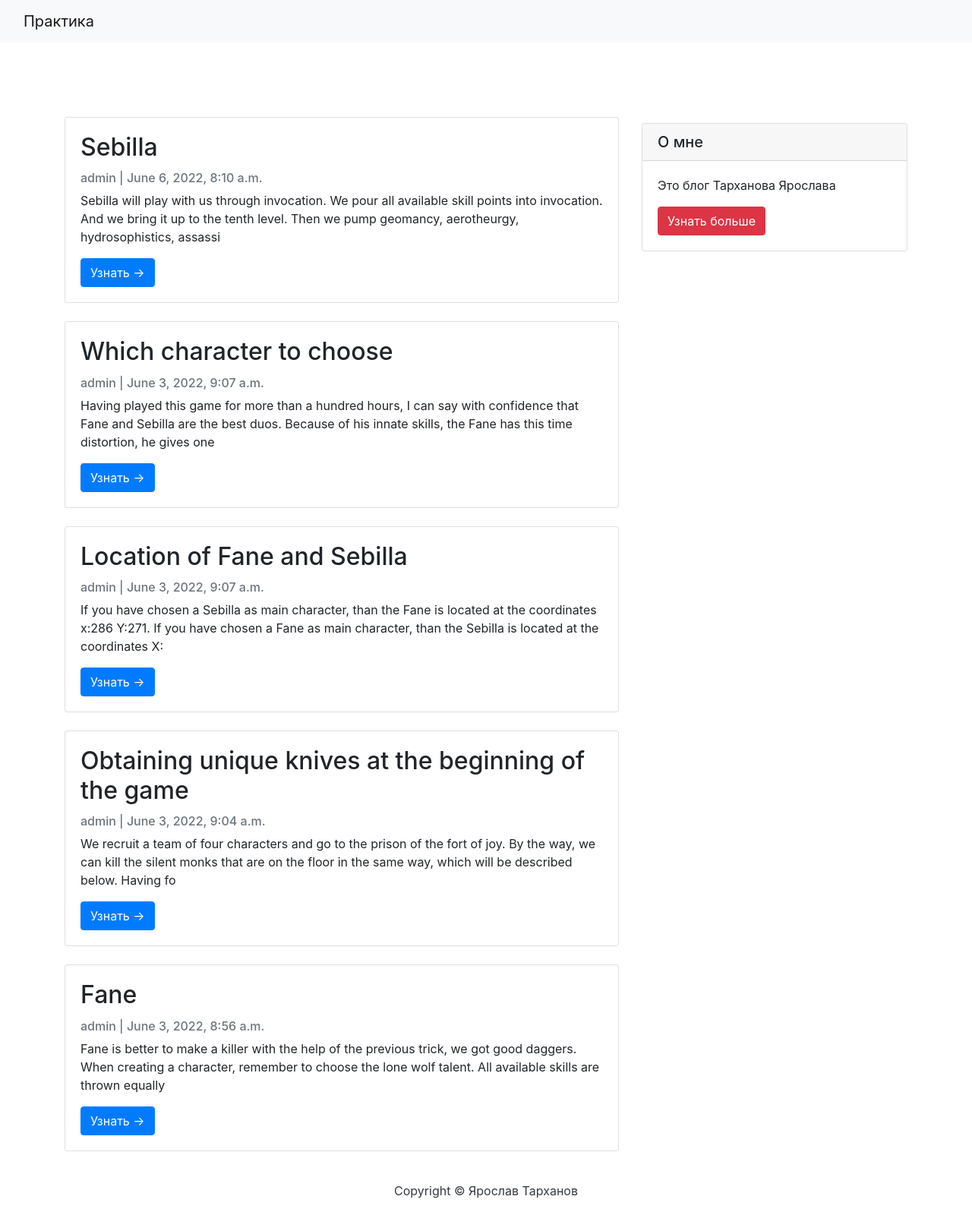
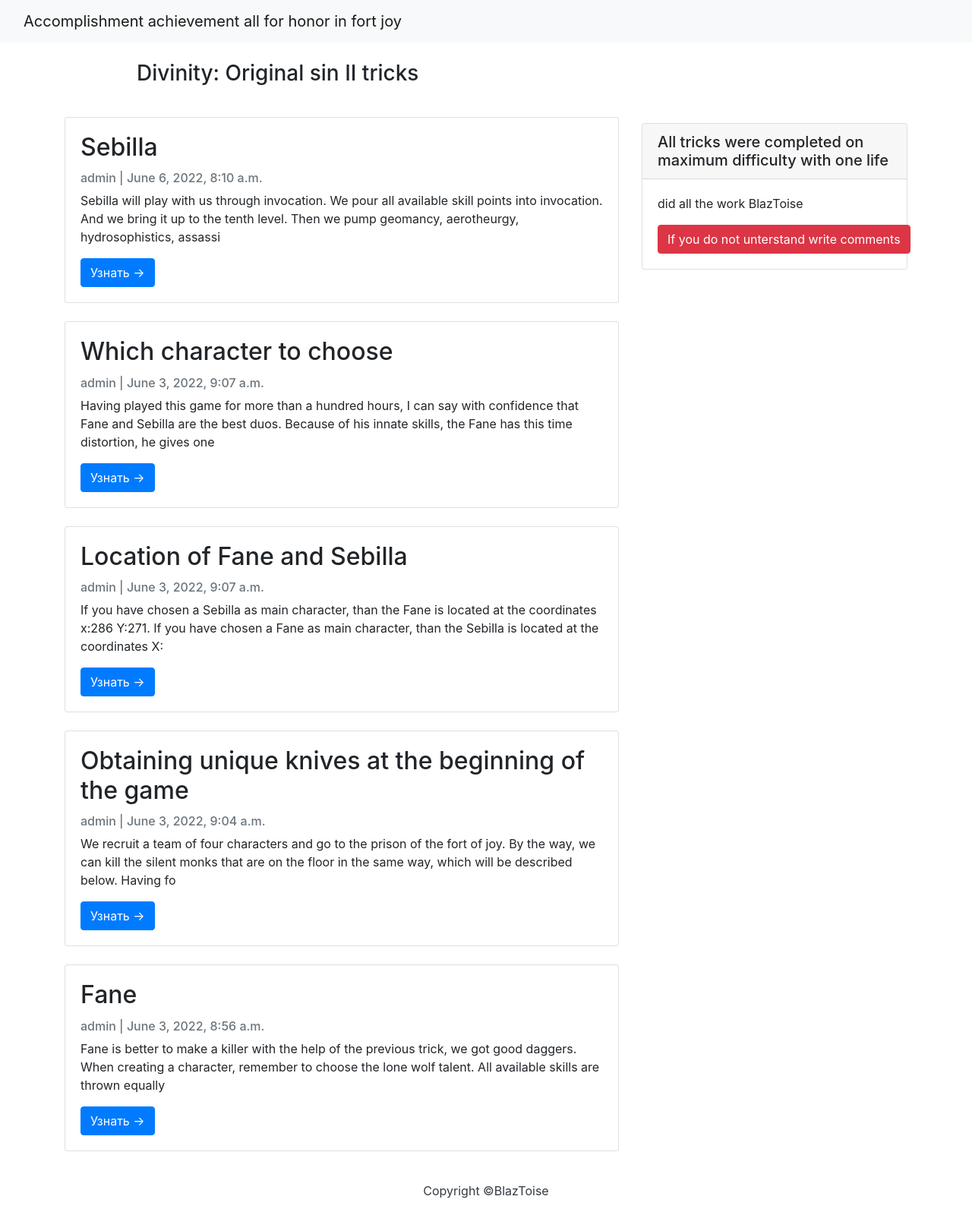
Before and after one commit to LenRet12/BlazToise10, a Django app: page / in a window 1280 px wide. Shown: the whole page at 76% size. Run offline with Django 4.2, Linux system fonts and the light colour scheme; data comes from the database, SQL or seed files in the repository; both versions use the stored data as it was after the commit; some libraries are stand-ins or nearby versions.

Commit message:
Добавлен Дизайн

```diff
--- a/mysite/blog/urls.py
+++ b/mysite/blog/urls.py
@@ -3,5 +3,6 @@
 
 urlpatterns = [
     path('', views.PostList.as_view(), name='home'),
-    path('<slug:slug>/', views.post_detail, name='post_detail')
+    path('blog/', views.redirect_to_main, name='redirect-main'),
+    path('<slug:slug>/', views.post_detail, name='post_detail'),
 ]
--- a/mysite/blog/views.py
+++ b/mysite/blog/views.py
@@ -1,7 +1,12 @@
 from django.views import generic
 from .models import Post
 from .forms import CommentForm
-from django.shortcuts import render, get_object_or_404
+from django.shortcuts import render, get_object_or_404, redirect
+
+def redirect_to_main(request):
+    response = redirect('/')
+    return response
+
 class PostList(generic.ListView):
     queryset = Post.objects.filter(status=1).order_by('-created_on')
     template_name = 'index.html'
--- a/mysite/templates/base.html
+++ b/mysite/templates/base.html
@@ -24,7 +24,7 @@
         <!-- Navigation -->
         <nav class="navbar navbar-expand-lg navbar-light bg-light shadow" id="mainNav">
             <div class="container-fluid">
-                <a class="navbar-brand" href="{% url 'home' %}">Практика</a>
+                <a class="navbar-brand" href="{% url 'home' %}">Accomplishment achievement all for honor in fort joy</a>
                 <button class="navbar-toggler navbar-toggler-right" type="button" data-toggle="collapse"
                     data-target="#navbarResponsive" aria-controls="navbarResponsive" aria-expanded="false"
                     aria-label="Toggle navigation">
@@ -43,7 +43,7 @@
 
     <!-- Footer -->
     <footer class="py-3 bg-grey">
-        <p class="m-0 text-dark text-center ">Copyright &copy; Ярослав Тарханов</p>
+        <p class="m-0 text-dark text-center ">Copyright &copy;BlazToise</p>
     </footer>
     <!-- bootstrap scripts -->
     <script src="https://code.jquery.com/jquery-3.2.1.slim.min.js"
--- a/mysite/templates/index.html
+++ b/mysite/templates/index.html
@@ -9,7 +9,7 @@
             <div class="row">
                 <div class=" col-md-8 col-md-10 mx-auto">
                     <div class="site-heading">
-                        <h3 class=" site-heading my-4 mt-3 text-white"> Это блог  </h3>
+                        <h3 class=" site-heading my-4 mt-3 text-black"> Divinity: Original sin II tricks  </h3>
                     </div>
                 </div>
             </div>
--- a/mysite/templates/sidebar.html
+++ b/mysite/templates/sidebar.html
@@ -5,10 +5,10 @@
     <!-- Sidebar Widgets Column -->
     <div class="col-md-4 float-right ">
         <div class="card my-4">
-            <h5 class="card-header">О мне</h5>
+            <h5 class="card-header">All tricks were completed on maximum difficulty with one life</h5>
             <div class="card-body">
-                <p class="card-text"> Это блог Тарханова Ярослава</p>
-                <a href="#" class="btn btn-danger">Узнать больше</a>
+                <p class="card-text"> did all the work BlazToise</p>
+                <a href="#" class="btn btn-danger">If you do not unterstand write comments</a>
             </div>
         </div>
     </div>
```
Also changed, not shown: mysite/db.sqlite3.
